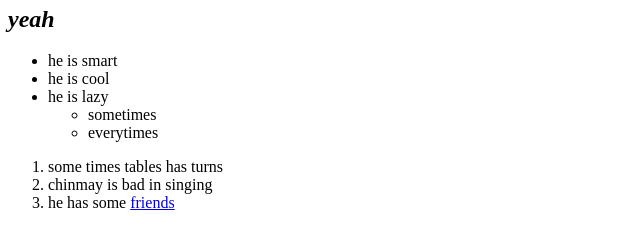
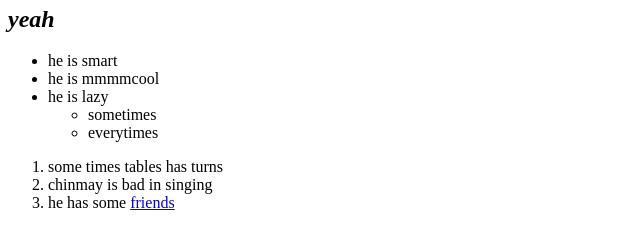
Before and after one commit to Flamer95711/cv, a plain HTML site: page index.html in a window 1280 px wide. Shown: the part 206-446 px from the top of the page, 0-640 px from the left. Drawn offline with Linux system fonts and the light colour scheme.

Commit message:
need to change

```diff
--- a/index.html
+++ b/index.html
@@ -17,7 +17,7 @@
 <h2><em><strong>yeah</strong></em></h2>
 <ul>
   <li>he is smart</li>
-  <li>he is cool</li>
+  <li>he is mmmmcool</li>
   <li>he is lazy</li>
    <ul>
      <li>sometimes</li>
```
